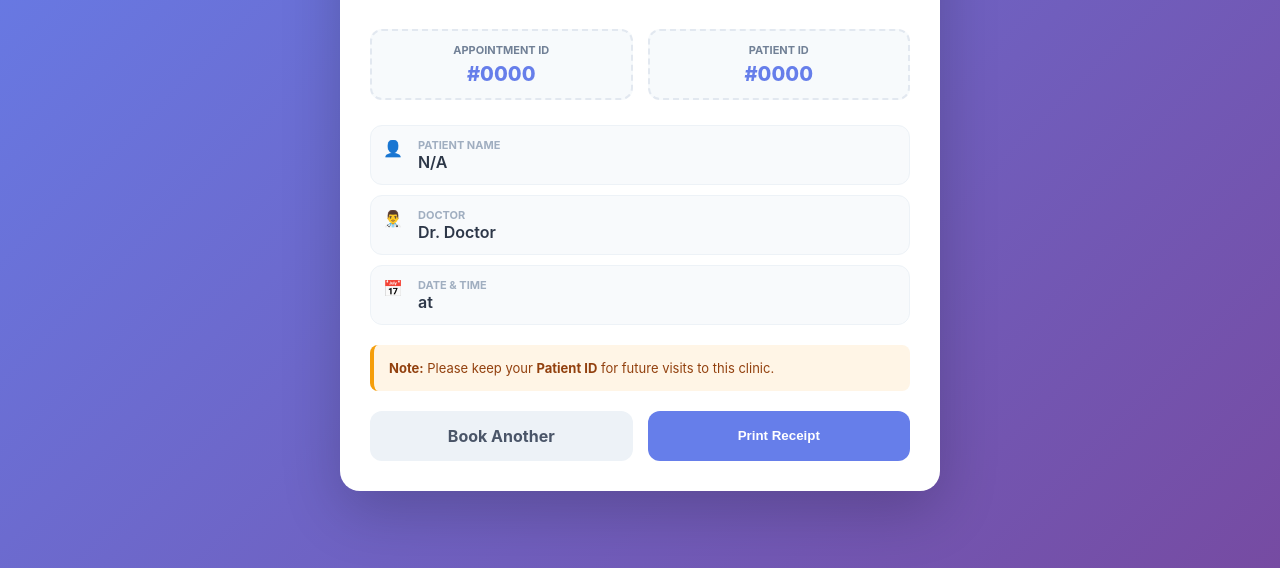
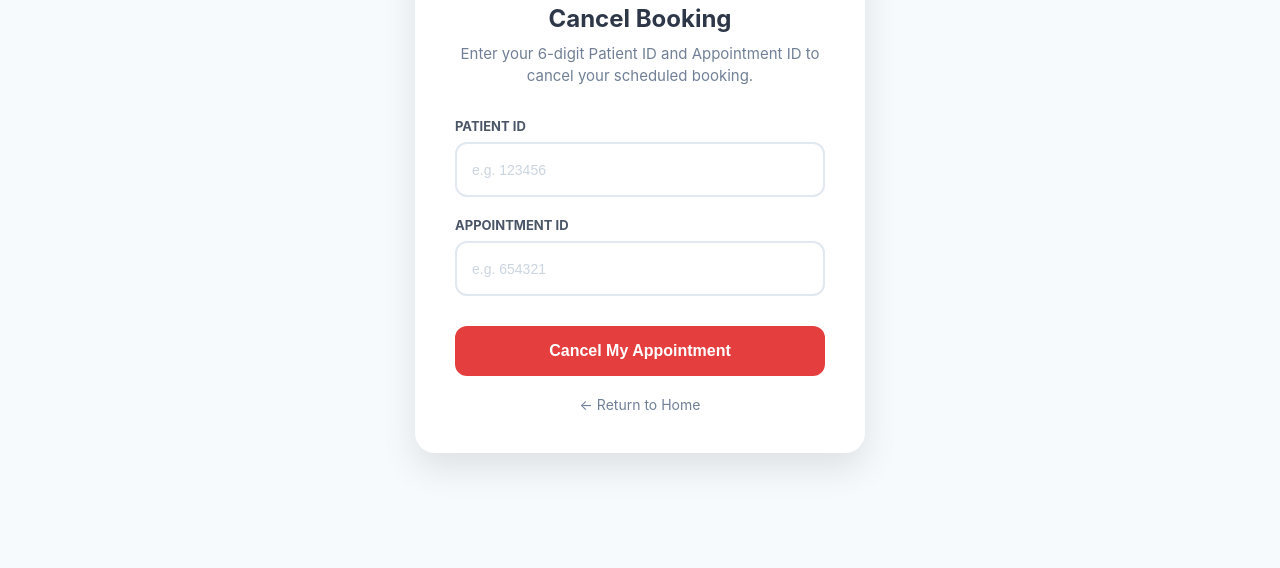
Before and after one commit to Ahtesham-Latif/crow_server, a plain HTML site: page public/cancellation.html in a window 1280 px wide. Shown: the part 232-800 px from the top of the page. Drawn offline with Linux system fonts and the light colour scheme.

Commit message:
Fully ready except cancellation page, needs professional improvements

```diff
--- a/public/cancellation.html
+++ b/public/cancellation.html
@@ -3,99 +3,148 @@
 <head>
     <meta charset="UTF-8">
     <meta name="viewport" content="width=device-width, initial-scale=1.0">
-    <title>HealthCare - Confirmation</title>
+    <title>Cancel Appointment - HealthCare</title>
     <style>
         * { margin: 0; padding: 0; box-sizing: border-box; }
-        body { font-family: -apple-system, sans-serif; background: linear-gradient(135deg, #667eea 0%, #764ba2 100%); min-height: 100vh; display: flex; align-items: center; justify-content: center; padding: 20px; }
-        .confirmation-container { max-width: 600px; width: 100%; text-align: center; }
-        .card { background: white; border-radius: 20px; box-shadow: 0 20px 60px rgba(0,0,0,0.2); overflow: hidden; text-align: left; animation: slideUp 0.5s ease; }
-        @keyframes slideUp { from { opacity: 0; transform: translateY(20px); } to { opacity: 1; transform: translateY(0); } }
+        body {
+            font-family: -apple-system, sans-serif;
+            background: #f7fafc;
+            min-height: 100vh;
+            display: flex;
+            align-items: center;
+            justify-content: center;
+            padding: 20px;
+        }
+        .cancel-card {
+            background: white;
+            max-width: 450px;
+            width: 100%;
+            padding: 40px;
+            border-radius: 20px;
+            box-shadow: 0 15px 35px rgba(0,0,0,0.1);
+            text-align: center;
+        }
+        .header-icon { font-size: 50px; margin-bottom: 20px; color: #e53e3e; }
+        h2 { color: #2d3748; margin-bottom: 10px; font-size: 24px; }
+        p { color: #718096; margin-bottom: 30px; font-size: 15px; line-height: 1.5; }
 
-        .card-header { background: #48bb78; padding: 25px; color: white; display: flex; align-items: center; gap: 15px; }
-        .card-body { padding: 30px; }
+        .input-group { text-align: left; margin-bottom: 20px; }
+        label { display: block; font-size: 13px; font-weight: 700; color: #4a5568; margin-bottom: 8px; text-transform: uppercase; }
 
-        /* Dual ID Section */
-        .id-container { display: grid; grid-template-columns: 1fr 1fr; gap: 15px; margin-bottom: 25px; }
-        .id-box { background: #f7fafc; padding: 12px; border-radius: 12px; border: 2px dashed #e2e8f0; text-align: center; }
-        .id-label { font-size: 11px; color: #718096; font-weight: 700; text-transform: uppercase; margin-bottom: 5px; }
-        .id-value { font-size: 20px; font-weight: 800; color: #667eea; }
+        input {
+            width: 100%;
+            padding: 15px;
+            border: 2px solid #e2e8f0;
+            border-radius: 12px;
+            font-size: 18px;
+            font-weight: 600;
+            letter-spacing: 2px;
+            transition: 0.3s;
+        }
+        input:focus { outline: none; border-color: #e53e3e; box-shadow: 0 0 0 3px rgba(229, 62, 62, 0.1); }
+        input::placeholder { font-weight: 400; letter-spacing: normal; font-size: 14px; color: #cbd5e0; }
 
-        .detail-item { display: flex; gap: 15px; padding: 12px; background: #f8fafc; border-radius: 12px; margin-bottom: 10px; border: 1px solid #edf2f7; }
-        .detail-label { font-size: 11px; color: #a0aec0; text-transform: uppercase; font-weight: 700; }
-        .detail-value { font-size: 16px; color: #2d3748; font-weight: 600; }
+        .btn-cancel {
+            width: 100%;
+            background: #e53e3e;
+            color: white;
+            padding: 16px;
+            border: none;
+            border-radius: 12px;
+            font-size: 16px;
+            font-weight: 700;
+            cursor: pointer;
+            transition: 0.3s;
+            margin-top: 10px;
+        }
+        .btn-cancel:hover { background: #c53030; transform: translateY(-2px); }
+        .btn-cancel:disabled { background: #feb2b2; cursor: not-allowed; }
 
-        .info-box { background: #fff5e6; border-left: 4px solid #f59e0b; padding: 15px; border-radius: 8px; margin: 20px 0; font-size: 13px; color: #92400e; }
-        .actions { display: grid; grid-template-columns: 1fr 1fr; gap: 15px; }
-        .btn { padding: 15px; border-radius: 12px; font-weight: 700; text-align: center; text-decoration: none; border: none; transition: 0.2s; cursor: pointer; }
-        .btn-primary { background: #667eea; color: white; }
-        .btn-secondary { background: #edf2f7; color: #4a5568; }
-        @media (max-width: 480px) { .id-container, .actions { grid-template-columns: 1fr; } }
+        .back-link { display: block; margin-top: 20px; color: #718096; text-decoration: none; font-size: 14px; }
+        .back-link:hover { color: #2d3748; }
+
+        #message { margin-top: 20px; padding: 12px; border-radius: 8px; font-size: 14px; display: none; }
+        .error { background: #fff5f5; color: #c53030; border: 1px solid #feb2b2; }
+        .success { background: #f0fff4; color: #2f855a; border: 1px solid #9ae6b4; }
     </style>
 </head>
 <body>
-    <div class="confirmation-container">
-        <h1 style="color: white; margin-bottom: 25px;">Success!</h1>
-        <div class="card">
-            <div class="card-header">
-                <span style="font-size: 32px;">✅</span>
-                <div>
-                    <h3>Booking Confirmed</h3>
-                    <p style="font-size: 13px; opacity: 0.9;">Check your email for details</p>
-                </div>
+
+    <div class="cancel-card">
+        <div class="header-icon">🗓️✖️</div>
+        <h2>Cancel Booking</h2>
+        <p>Enter your 6-digit Patient ID and Appointment ID to cancel your scheduled booking.</p>
+
+        <form id="cancelForm">
+            <div class="input-group">
+                <label>Patient ID</label>
+                <input type="text" id="patient_id" maxlength="6" pattern="\d{6}" placeholder="e.g. 123456" required>
             </div>
-            <div class="card-body">
-                <div class="id-container">
-                    <div class="id-box">
-                        <div class="id-label">Appointment ID</div>
-                        <div class="id-value" id="disp_appt_id">#--</div>
-                    </div>
-                    <div class="id-box">
-                        <div class="id-label">Patient ID</div>
-                        <div class="id-value" id="disp_pat_id">#--</div>
-                    </div>
-                </div>
 
-                <div class="detail-item">
-                    <span>👤</span>
-                    <div><div class="detail-label">Patient Name</div><div class="detail-value" id="disp_name">--</div></div>
-                </div>
-                <div class="detail-item">
-                    <span>👨‍⚕️</span>
-                    <div><div class="detail-label">Doctor</div><div class="detail-value" id="disp_doctor">--</div></div>
-                </div>
-                <div class="detail-item">
-                    <span>📅</span>
-                    <div><div class="detail-label">Date & Time</div><div class="detail-value" id="disp_datetime">--</div></div>
-                </div>
+            <div class="input-group">
+                <label>Appointment ID</label>
+                <input type="text" id="appointment_id" maxlength="6" pattern="\d{6}" placeholder="e.g. 654321" required>
+            </div>
 
-                <div class="info-box">
-                    <strong>Note:</strong> Please keep your <strong>Patient ID</strong> for future visits to this clinic.
-                </div>
+            <button type="submit" class="btn-cancel" id="cancelBtn">Cancel My Appointment</button>
+        </form>
 
-                <div class="actions">
-                    <a href="/categories_page" class="btn btn-secondary">Book Another</a>
-                    <button onclick="window.print()" class="btn btn-primary">Print Receipt</button>
-                </div>
-            </div>
-        </div>
+        <div id="message"></div>
+
+        <a href="/categories_page" class="back-link">← Return to Home</a>
     </div>
 
     <script>
-        const params = new URLSearchParams(window.location.search);
+        document.getElementById('cancelForm').addEventListener('submit', async (e) => {
+            e.preventDefault();
 
-        // Populate the IDs
-        document.getElementById("disp_appt_id").textContent = "#" + (params.get("appointment_id") || "0000");
-        document.getElementById("disp_pat_id").textContent = "#" + (params.get("patient_id") || "0000");
+            const btn = document.getElementById('cancelBtn');
+            const msgDiv = document.getElementById('message');
+            const pId = document.getElementById('patient_id').value;
+            const aId = document.getElementById('appointment_id').value;
 
-        // Populate Details
-        document.getElementById("disp_name").textContent = decodeURIComponent(params.get("patient_name") || "N/A");
+            // Simple client-side validation
+            if (pId.length !== 6 || aId.length !== 6) {
+                showMessage("Both IDs must be exactly 6 digits.", "error");
+                return;
+            }
 
-        const doc = decodeURIComponent(params.get("doctor") || "Doctor");
-        document.getElementById("disp_doctor").textContent = doc.startsWith("Dr.") ? doc : "Dr. " + doc;
+            btn.disabled = true;
+            btn.textContent = "Processing...";
 
-        const date = params.get("date") || "";
-        const time = decodeURIComponent(params.get("time") || "");
-        document.getElementById("disp_datetime").textContent = date + " at " + time;
+            try {
+                // Sending to your C++ backend endpoint
+                const response = await fetch('/cancel_appointment', {
+                    method: 'POST',
+                    headers: { 'Content-Type': 'application/json' },
+                    body: JSON.stringify({
+                        patient_id: parseInt(pId),
+                        appointment_id: parseInt(aId)
+                    })
+                });
+
+                const result = await response.json();
+
+                if (response.ok && result.success) {
+                    showMessage("✅ Appointment cancelled successfully.", "success");
+                    document.getElementById('cancelForm').reset();
+                } else {
+                    showMessage("❌ " + (result.message || "Invalid IDs. Could not find appointment."), "error");
+                }
+            } catch (err) {
+                showMessage("❌ Connection error. Please try again later.", "error");
+            } finally {
+                btn.disabled = false;
+                btn.textContent = "Cancel My Appointment";
+            }
+        });
+
+        function showMessage(text, type) {
+            const msgDiv = document.getElementById('message');
+            msgDiv.textContent = text;
+            msgDiv.className = type;
+            msgDiv.style.display = 'block';
+        }
     </script>
 </body>
 </html>
```
Also changed, not shown: 3 other files.
